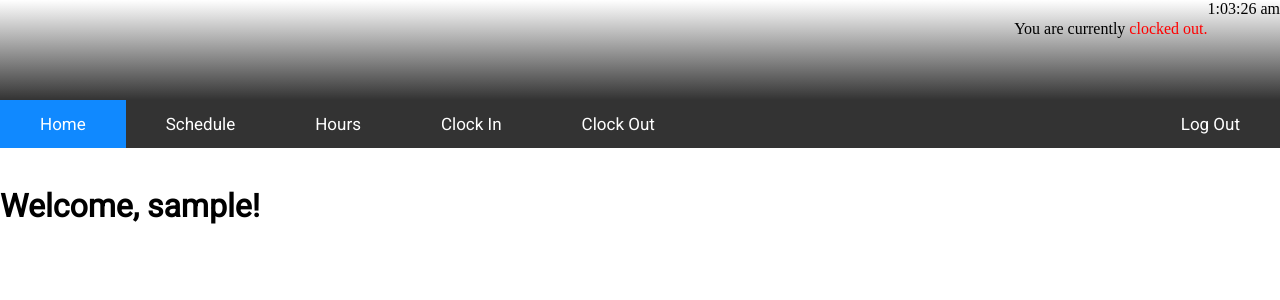
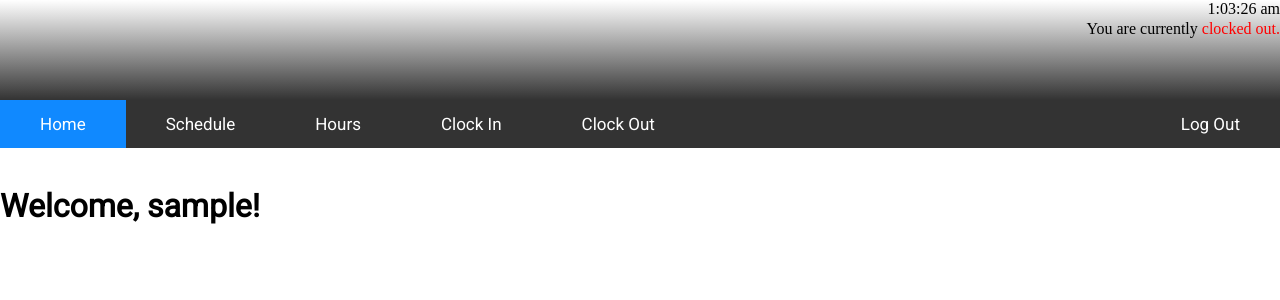
Before and after one commit to thatoneddrguy/Tuffy_Time, a PHP site: page /home.php in a window 1280 px wide. Shown: the top 300 px of the page. Run offline with PHP 8.4, Linux system fonts and the light colour scheme; the visitor is signed in with stand-in values (Sample User, id 1); data that the repository does not hold is empty.

Commit message:
fixed positioning of time and clock in status in header

```diff
--- a/include/style.css
+++ b/include/style.css
@@ -136,13 +136,14 @@ h1 {
 /* Styles for Header */
 
 #header_time {
-    float:right;
+    float: right;
 }
 
 #clock_in_status {
-    float:right;
-    position:relative;
-    top:20px;
+    float: right;
+    position: absolute;  /* would prefer to keep this relative but eh */
+    top: 20px;
+    right: 0px;
 }
 
 #clocked_in {
```
